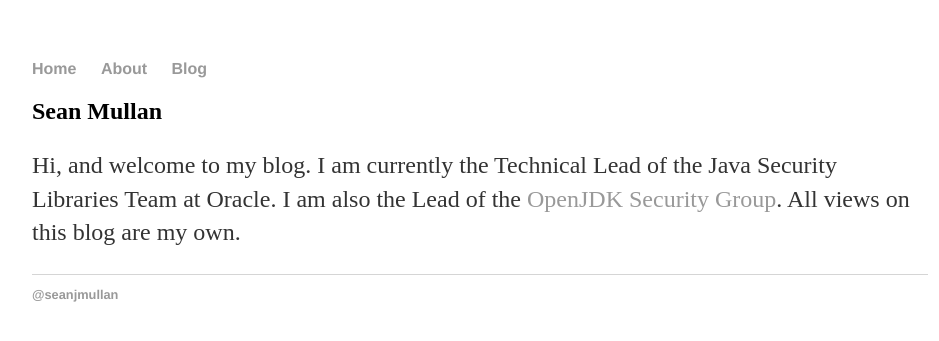
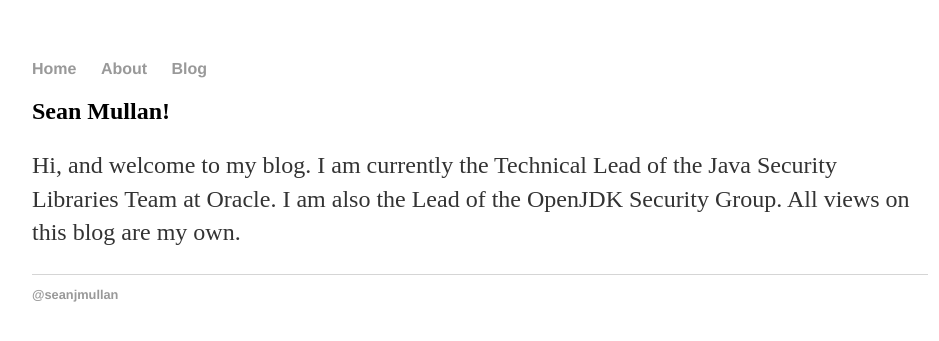
Before and after one commit to seanjmullan/seanjmullan.github.io, a Jekyll site: the page built from index.html, in a window 1280 px wide. Shown: the top 341 px of the page, without its empty margins (160-1099 px from the left). Built offline with Jekyll 4.4.1, drawn with Linux system fonts in a browser that asks for light colours; part of the change alters nothing that is shown.

Commit message:
Update index.html
Use Jekyll default for layout.

```diff
--- a/index.html
+++ b/index.html
@@ -1,30 +1,10 @@
-<!DOCTYPE html>
-<html>
-    <head>
-	<title>Sean Mullan's Blog</title>
-	<!-- link to main stylesheet -->
-	<link rel="stylesheet" type="text/css" href="/css/main.css">
-    </head>
-    <body>
-	<nav>
-	    <ul>
-        	<li><a href="/">Home</a></li>
-	       	<li><a href="/about">About</a></li>
-        	<li><a href="/blog">Blog</a></li>
-    	    </ul>
-	</nav>
-	<div class="container">
-    	<div class="blurb">
-            <h2>Sean Mullan</h2>
-	    <p>Hi, and welcome to my blog. I am currently the Technical Lead of the Java Security Libraries Team at Oracle.
-	       I am also the Lead of the <a href="http://openjdk.java.net/groups/security/">OpenJDK Security Group</a>.
-	       All views on this blog are my own.</p>
-    	</div><!-- /.blurb -->
-	</div><!-- /.container -->
-	<footer>
-    	    <ul>
-        	<li><a href="https://twitter.com/seanjmullan">@seanjmullan</a></li>
-	    </ul>
-	</footer>
-    </body>
-</html>
+---
+layout: default
+title: Sean Mullan
+---
+<div class="blurb">
+	<h2>Sean Mullan!</h2>
+	<p>Hi, and welcome to my blog. I am currently the Technical Lead of the Java Security Libraries Team at Oracle.
+           I am also the Lead of the OpenJDK Security Group. All views on this blog are my own.
+	</p>
+</div><!-- /.blurb -->
```
